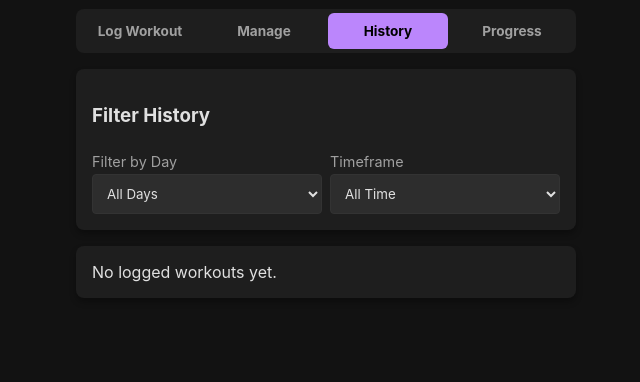
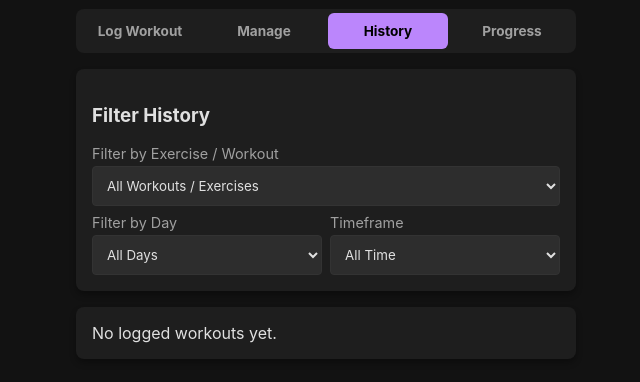
Before and after one commit to bbstucki-sketch/Workout-tracker, a plain HTML site: page index.html in a window 1280 px wide. Both pictures are taken after a click on the button "History". Shown: the part 56-438 px from the top of the page, without its empty margins (314-954 px from the left). Drawn offline with Linux system fonts and the light colour scheme.

Commit message:
Update index.html
Added a workout filter to the history tab

```diff
--- a/index.html
+++ b/index.html
@@ -491,6 +491,11 @@
     <div id="historyTab" class="tab-content">
         <div class="card">
             <h3>Filter History</h3>
+            <label>Filter by Exercise / Workout</label>
+            <select id="historyExerciseFilter" onchange="renderHistory()">
+                <option value="ALL">All Workouts / Exercises</option>
+            </select>
+
             <div class="row">
                 <div>
                     <label>Filter by Day</label>
@@ -826,7 +831,10 @@
         if (evt) evt.target.classList.add('active');
 
         if (tabId === 'manageTab') renderManageExercises();
-        if (tabId === 'historyTab') renderHistory();
+        if (tabId === 'historyTab') {
+            populateHistoryExerciseFilter();
+            renderHistory();
+        }
         if (tabId === 'logTab') renderPreloadedWorkout();
         if (tabId === 'progressTab') populateProgressTab();
     }
@@ -1001,7 +1009,7 @@
                         <div class="day-checkboxes" id="edit-days-${i}">
                             ${WEEKDAYS.map(d => `
                                 <label class="day-checkbox-item">
-                                    <input type="checkbox" value="${d}" ${ex.days && ex.days.includes(d) ? 'checked' : ''}> ${d}
+                                    <input type="checkbox" value="${d}" ${ex.days && ex.days.includes(d) ? 'checked' : ''}>${d}
                                 </label>
                             `).join('')}
                         </div>
@@ -1283,6 +1291,7 @@
             saveState();
             setCurrentTimestamp();
             renderPreloadedWorkout();
+            populateHistoryExerciseFilter();
             showCompletionModal();
         } else {
             alert("Please enter weights/reps or duration for at least one set before saving.");
@@ -1303,13 +1312,32 @@
         logs.splice(index, 1);
         pendingHistoryDeleteIndex = null;
         saveState();
+        populateHistoryExerciseFilter();
         renderHistory();
+    }
+
+    function populateHistoryExerciseFilter() {
+        const select = document.getElementById('historyExerciseFilter');
+        const currentVal = select.value;
+
+        // Collect all unique exercise names from logs
+        const uniqueExercises = [...new Set(logs.map(l => l.name))].sort();
+
+        select.innerHTML = '<option value="ALL">All Workouts / Exercises</option>' +
+            uniqueExercises.map(exName => `<option value="${exName}">${exName}</option>`).join('');
+
+        if (uniqueExercises.includes(currentVal)) {
+            select.value = currentVal;
+        } else {
+            select.value = "ALL";
+        }
     }
 
     function renderHistory() {
         const historyList = document.getElementById('historyList');
         const dayFilter = document.getElementById('historyDayFilter').value;
         const timeFilter = document.getElementById('historyTimeFilter').value;
+        const exerciseFilter = document.getElementById('historyExerciseFilter').value;
 
         if (logs.length === 0) {
             historyList.innerHTML = "No logged workouts yet.";
@@ -1321,6 +1349,7 @@
             const originalIndex = logs.length - 1 - reversedIdx;
             return { ...l, originalIndex };
         }).filter(l => {
+            if (exerciseFilter !== 'ALL' && l.name !== exerciseFilter) return false;
             if (dayFilter !== 'ALL' && l.day !== dayFilter) return false;
 
             if (timeFilter !== 'ALL') {
@@ -1360,7 +1389,7 @@
             } else {
                 const weightStr = l.weight ? ` (+${l.weight} lbs)` : '';
                 detail = l.durations
-                    ? `${l.durations.map((d, idx) => `Set ${idx+1}: ${formatTime(d)}`).join(' | ')}${weightStr}`
+                    ? `${l.durations.map((d, idx) => `Set ${idx+1}:${formatTime(d)}`).join(' | ')}${weightStr}`
                     : `${formatTime(l.duration)}${weightStr}`;
             }
 
@@ -1541,6 +1570,7 @@
     }
 
     renderPreloadedWorkout();
+    populateHistoryExerciseFilter();
 </script>
 </body>
 </html>
```
